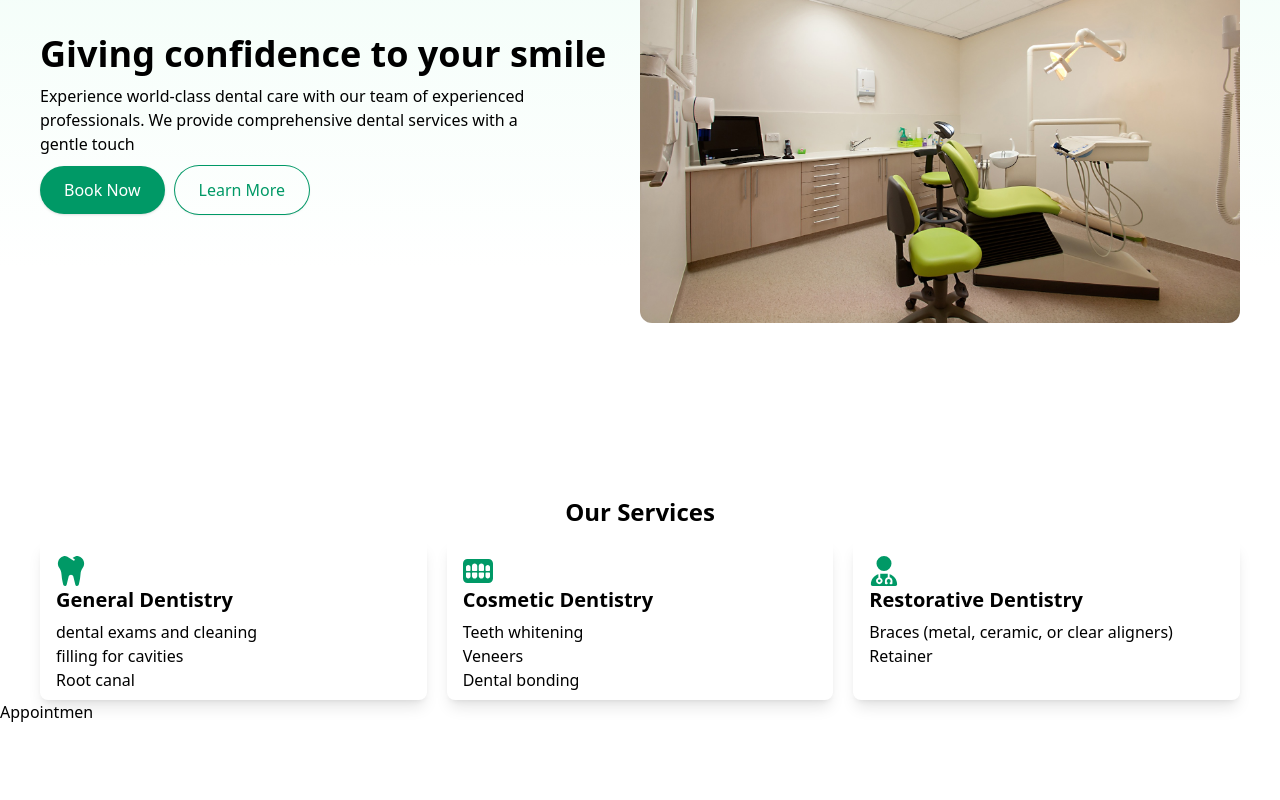
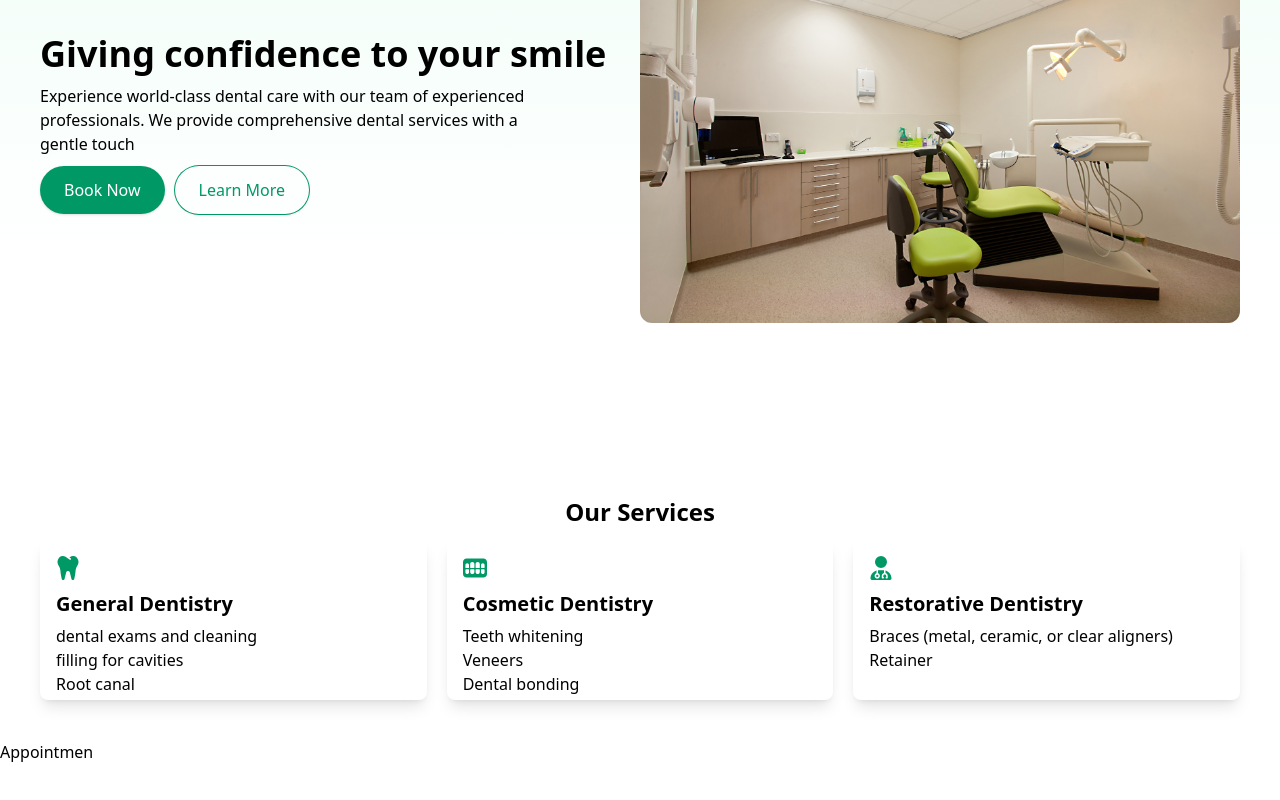
Before and after one commit to Aniamaka-somto/Digital-Dental-clinic, a React (Vite) app: page / in a window 1280 px wide. Shown: the part 308-1108 px from the top of the page. Built offline with nearby package versions, Linux system fonts and the light colour scheme.

Commit message:
services final edit hopefully :)

```diff
--- a/src/components/Hero.jsx
+++ b/src/components/Hero.jsx
@@ -6,7 +6,7 @@ export const Hero = () => {
     <div className="h-[90vh] bg-gradient-to-b to-70% from-emerald-50 to-white flex justify-center items-center px-10">
       <div className="grid grid-cols-1 md:grid-cols-2 h-full">
         <div className="flex flex-col justify-center ">
-          <h1 className="max-w-[35ch] font-bold text-2xl pb-2.5 md:text-4xl">
+          <h1 className="max-w-[30ch] font-bold text-2xl pb-2.5 md:text-4xl">
             Giving confidence to your smile
           </h1>
           <p className="max-w-[57ch] pb-2.5">
--- a/src/components/Services.jsx
+++ b/src/components/Services.jsx
@@ -29,10 +29,10 @@ const Services = () => {
     },
   ];
   return (
-    <div className="flex flex-col w-full ">
+    <div className="flex flex-col w-full pb-10">
       <div className="py-3 text-2xl font-bold text-center">Our Services</div>
       <div className="flex justify-between">
-        <div className="grid gap-x-5 grid-cols-1 md:grid-cols-3 lg:grid-cols-3 px-10 justify-center items-center w-full ">
+        <div className="grid gap-x-5 gap-y-2.5 grid-cols-1 md:grid-cols-3 lg:grid-cols-3 px-10 justify-center items-center w-full ">
           {services.map(({ title, desc1, desc2, desc3, icons }, key) => {
             return (
               <ServicesCard
--- a/src/components/ServicesCard.jsx
+++ b/src/components/ServicesCard.jsx
@@ -2,10 +2,12 @@
 
 const ServicesCard = ({ title, desc1, desc2, desc3, icons }) => {
   return (
-    <div className="h-40 max-w-full shadow-lg p-4 rounded-lg flex flex-col">
-      <div className="text-3xl text-emerald-600">{icons}</div>
-      <h1 className="text-xl font-bold pb-1.5">{title}</h1>
-      <ul className="l">
+    <div className="h-40 max-w-full shadow-lg p-4 rounded-lg flex flex-col justify-start">
+      <div className="text-2xl  text-emerald-600 lg:pb-2.5 pb-1.5 ">
+        {icons}
+      </div>
+      <h1 className="lg:text-xl font-bold pb-1.5 text-sm">{title}</h1>
+      <ul className="">
         <li>{desc1}</li>
         <li>{desc2}</li>
         {desc3 && <li>{desc3}</li>}
```
